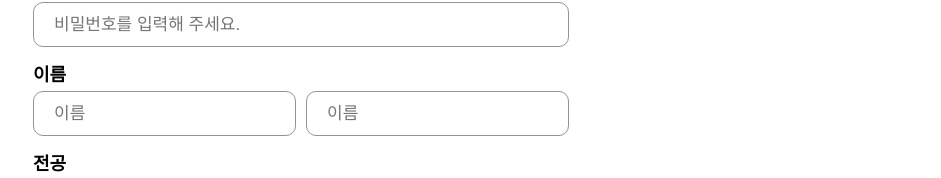
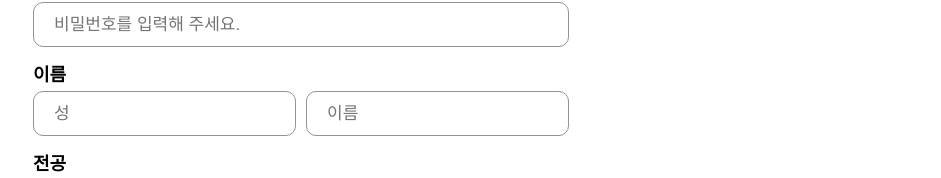
Before and after one commit to RE-VEL/REVEL-frontend-V1, a Next.js app: page /join in a window 1280 px wide. Shown: the part 357-535 px from the top of the page, without its empty margins (339-1280 px from the left). Built offline with nearby package versions, Linux system fonts and the light colour scheme.

Commit message:
Feat: baseUrl 변경, lastName, firstName 위치 조정

```diff
--- a/components/join/joinView.tsx
+++ b/components/join/joinView.tsx
@@ -86,14 +86,14 @@ const JoinView: NextPage<props> = ({
           <Label>이름</Label>
           <NameInputWrap>
             <GetInfo
+              name="lastName"
+              value={userInfo.lastName}
+              onChange={changeUserInfo}
+              placeholder="성"
+            />
+            <GetInfo
               name="firstName"
               value={userInfo.firstName}
-              onChange={changeUserInfo}
-              placeholder="이름"
-            />
-            <GetInfo
-              name="lastName"
-              value={userInfo.lastName}
               onChange={changeUserInfo}
               placeholder="이름"
             />
--- a/pages/join.tsx
+++ b/pages/join.tsx
@@ -66,9 +66,6 @@ const Join: NextPage = () => {
   const join = (e: FormEvent<HTMLFormElement>): void => {
     e.preventDefault();
 
-    // console.log(userInfo);
-    // console.log(majorRef.current?.value);
-
     if (userInfo.password !== userInfo.checkPassword) {
       alert('비밀번호가 동일하지 않습니다');
       return;
--- a/src/utils/apis/signup.ts
+++ b/src/utils/apis/signup.ts
@@ -9,6 +9,7 @@ export const studentSignup = async (signupInfo: studentSignupType) => {
         ...signupInfo,
       },
     );
+    console.log('회원가입 성공');
     console.log(response);
     return response;
   } catch (error) {
```
Also changed, not shown: 1 other file (tests, documents, lock files or other folders).
